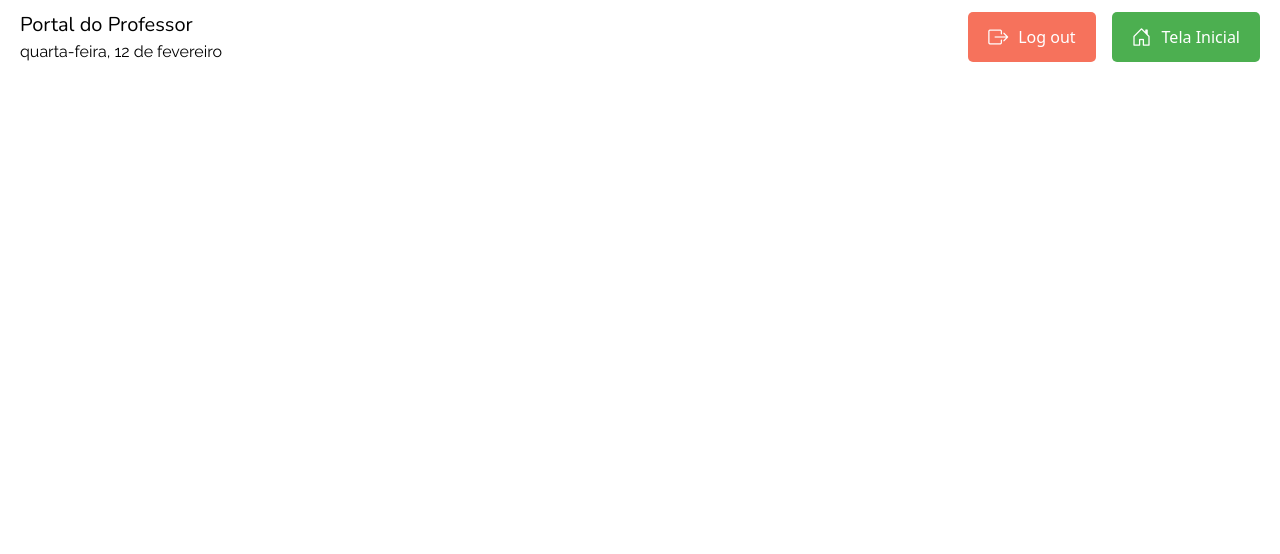
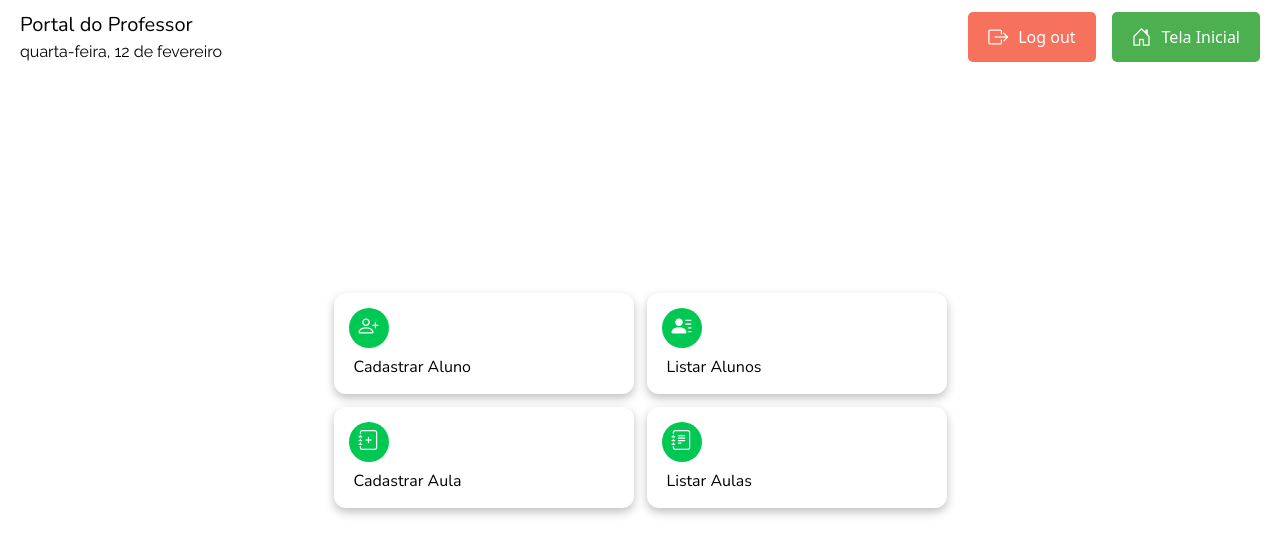
Before and after one commit to orbitechz/attendance-frontend, a React (Create React App) app: page /area-professor in a window 1280 px wide. Shown: the top 554 px of the page. Built offline with nearby package versions, Linux system fonts and the light colour scheme.

Commit message:
feat: add student and class registration pages, and integrate portal buttons in AreaProfessor

```diff
--- a/src/pages/AreaProfessor.js
+++ b/src/pages/AreaProfessor.js
@@ -1,6 +1,7 @@
 import React from "react";
 import { useNavigate } from "react-router-dom";
 import "../styles/AreaProfessor.css";
+import PortalButton from "../components/PortalButton";
 
 const AreaProfessor = () => {
   const navigate = useNavigate();
@@ -32,6 +33,40 @@ const AreaProfessor = () => {
           </button>
         </div>
       </header>
+
+      <div className="content">
+        <div className="portal-button-wrapper">
+          <PortalButton
+            icon="bi bi-person-plus"
+            label="Cadastrar Aluno"
+            onClick={() => navigate("/register-student")}
+          />
+        </div>
+
+        <div className="portal-button-wrapper">
+          <PortalButton
+            icon="bi bi-person-lines-fill"
+            label="Listar Alunos"
+            onClick={() => navigate("/list-students")}
+          />
+        </div>
+
+        <div className="portal-button-wrapper">
+          <PortalButton
+            icon="bi bi-journal-plus"
+            label="Cadastrar Aula"
+            onClick={() => navigate("/register-class")}
+          />
+        </div>
+
+        <div className="portal-button-wrapper">
+          <PortalButton
+            icon="bi bi-journal-text"
+            label="Listar Aulas"
+            onClick={() => navigate("/list-classes")}
+          />
+        </div>
+      </div>
     </div>
   );
 };
--- /dev/null
+++ b/src/pages/ListClasses.js
@@ -0,0 +1,11 @@
+import React from 'react';
+
+const ListClasses = () => {
+    return (
+        <div>
+            <h1>List of Classes</h1>
+        </div>
+    );
+};
+
+export default ListClasses;
--- /dev/null
+++ b/src/pages/ListStudents.js
@@ -0,0 +1,11 @@
+import React from 'react';
+
+const ListStudents = () => {
+    return (
+        <div>
+            <h1>Welcome to the List of Students</h1>
+        </div>
+    );
+};
+
+export default ListStudents;
--- /dev/null
+++ b/src/pages/RegisterClass.js
@@ -0,0 +1,11 @@
+import React from 'react';
+
+const RegisterClass = () => {
+    return (
+        <div>
+            <h1>Register Class</h1>
+        </div>
+    );
+};
+
+export default RegisterClass;
--- /dev/null
+++ b/src/pages/RegisterStudents.js
@@ -0,0 +1,11 @@
+import React from 'react';
+
+const RegisterStudents = () => {
+    return (
+        <div>
+            <h1>Register Students</h1>
+        </div>
+    );
+};
+
+export default RegisterStudents;
--- a/src/routes/index.js
+++ b/src/routes/index.js
@@ -2,6 +2,10 @@ import { BrowserRouter as Router, Routes, Route, Navigate } from "react-router-d
 import Home from "../pages/Home";
 import AreaProfessor from "../pages/AreaProfessor";
 import AreaAluno from "../pages/AreaAluno";
+import ListStudents from "../pages/ListStudents";
+import RegisterClass from "../pages/RegisterClass";
+import ListClasses from "../pages/ListClasses";
+import RegisterStudents from "../pages/RegisterStudents";
 
 const AppRoutes = () => {
   return (
@@ -11,6 +15,10 @@ const AppRoutes = () => {
         <Route path="*" element={<Navigate to="/" />} />
         <Route path="/area-professor" element={<AreaProfessor />} />
         <Route path="/area-aluno" element={<AreaAluno />} />
+        <Route path="/register-student" element={<RegisterStudents />} />
+        <Route path="/list-students" element={<ListStudents />} />
+        <Route path="/register-class" element={<RegisterClass />} />
+        <Route path="/list-classes" element={<ListClasses />} />
       </Routes>
     </Router>
   );
--- a/src/styles/AreaProfessor.css
+++ b/src/styles/AreaProfessor.css
@@ -17,3 +17,19 @@
 .back-btn:hover {
     background-color: #45a049;
 }
+
+.area-professor-container {
+    display: flex;
+    flex-direction: column;
+    align-items: center;
+    justify-content: center;
+    height: 100vh;
+    background-color: #ffffff;
+}
+
+.content {
+    display: grid;
+    grid-template-columns: repeat(2, 1fr);
+    gap: 13px;
+    padding: 20px;
+}
```
